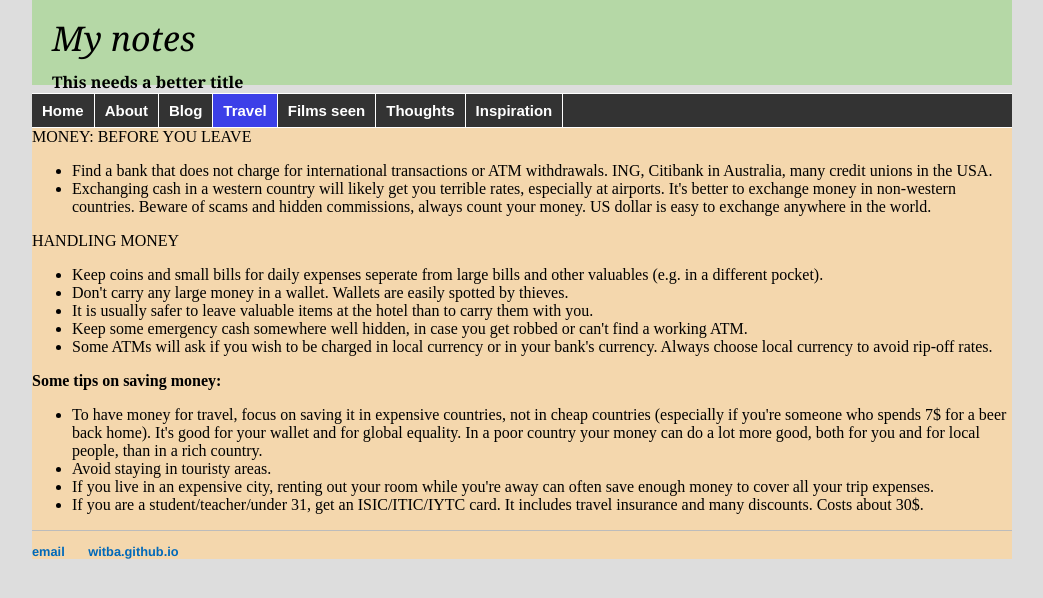
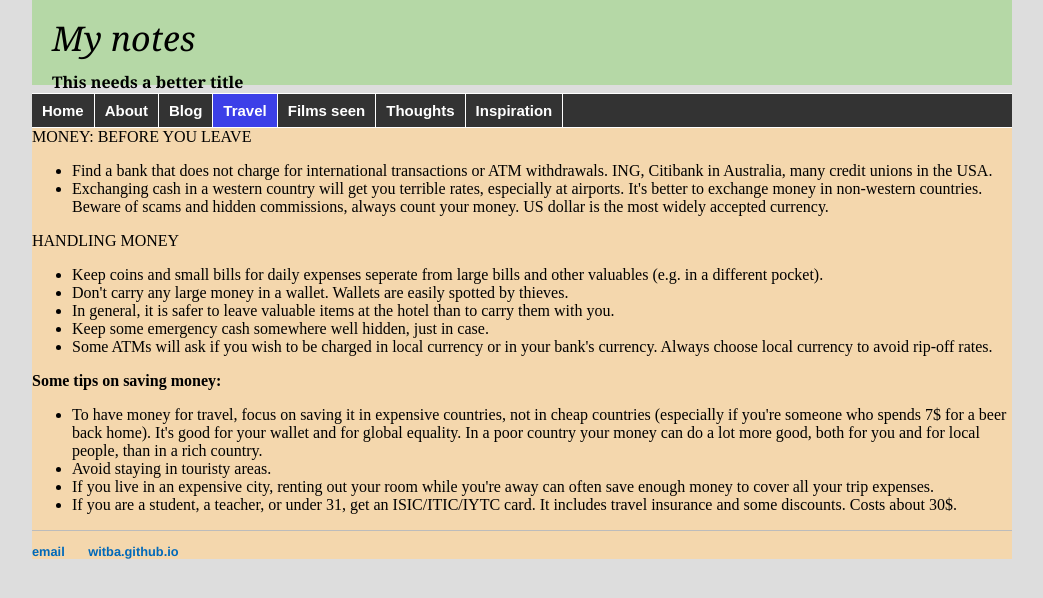
Before and after one commit to witba/witba.github.io, a Jekyll site: the page built from travel/money.html, in a window 1280 px wide. Shown: the top 598 px of the page, without its empty margins (118-1161 px from the left). Built offline with Jekyll 4.4.1, drawn with Linux system fonts in a browser that asks for light colours.

Commit message:
Update money.html

```diff
--- a/travel/money.html
+++ b/travel/money.html
@@ -8,14 +8,14 @@ title: Travel advice
 MONEY: BEFORE YOU LEAVE<br>
 <ul>
 <li>Find a bank that does not charge for international transactions or ATM withdrawals. ING, Citibank in Australia, many credit unions in the USA.
-<li>Exchanging cash in a western country will likely get you terrible rates, especially at airports. It's better to exchange money in non-western countries. Beware of scams and hidden commissions, always count your money. US dollar is easy to exchange anywhere in the world.
+<li>Exchanging cash in a western country will get you terrible rates, especially at airports. It's better to exchange money in non-western countries. Beware of scams and hidden commissions, always count your money. US dollar is the most widely accepted currency.
 </ul>
 HANDLING MONEY<br>
 <ul>
 <li>Keep coins and small bills for daily expenses seperate from large bills and other valuables (e.g. in a different pocket).
 <li>Don't carry any large money in a wallet. Wallets are easily spotted by thieves.
-<li>It is usually safer to leave valuable items at the hotel than to carry them with you.
-<li>Keep some emergency cash somewhere well hidden, in case you get robbed or can't find a working ATM.
+<li>In general, it is safer to leave valuable items at the hotel than to carry them with you.
+<li>Keep some emergency cash somewhere well hidden, just in case.
 <li>Some ATMs will ask if you wish to be charged in local currency or in your bank's currency. Always choose local currency to avoid rip-off rates.
 </ul>
 <b>Some tips on saving money:</b><br>
@@ -23,7 +23,7 @@ HANDLING MONEY<br>
 <li>To have money for travel, focus on saving it in expensive countries, not in cheap countries (especially if you're someone who spends 7$ for a beer back home). It's good for your wallet and for global equality. In a poor country your money can do a lot more good, both for you and for local people, than in a rich country.
 <li>Avoid staying in touristy areas.
 <li>If you live in an expensive city, renting out your room while you're away can often save enough money to cover all your trip expenses.
-<li>If you are a student/teacher/under 31, get an ISIC/ITIC/IYTC card. It includes travel insurance and many discounts. Costs about 30$.
+<li>If you are a student, a teacher, or under 31, get an ISIC/ITIC/IYTC card. It includes travel insurance and some discounts. Costs about 30$.
 </ul>
 
 </div>
```
